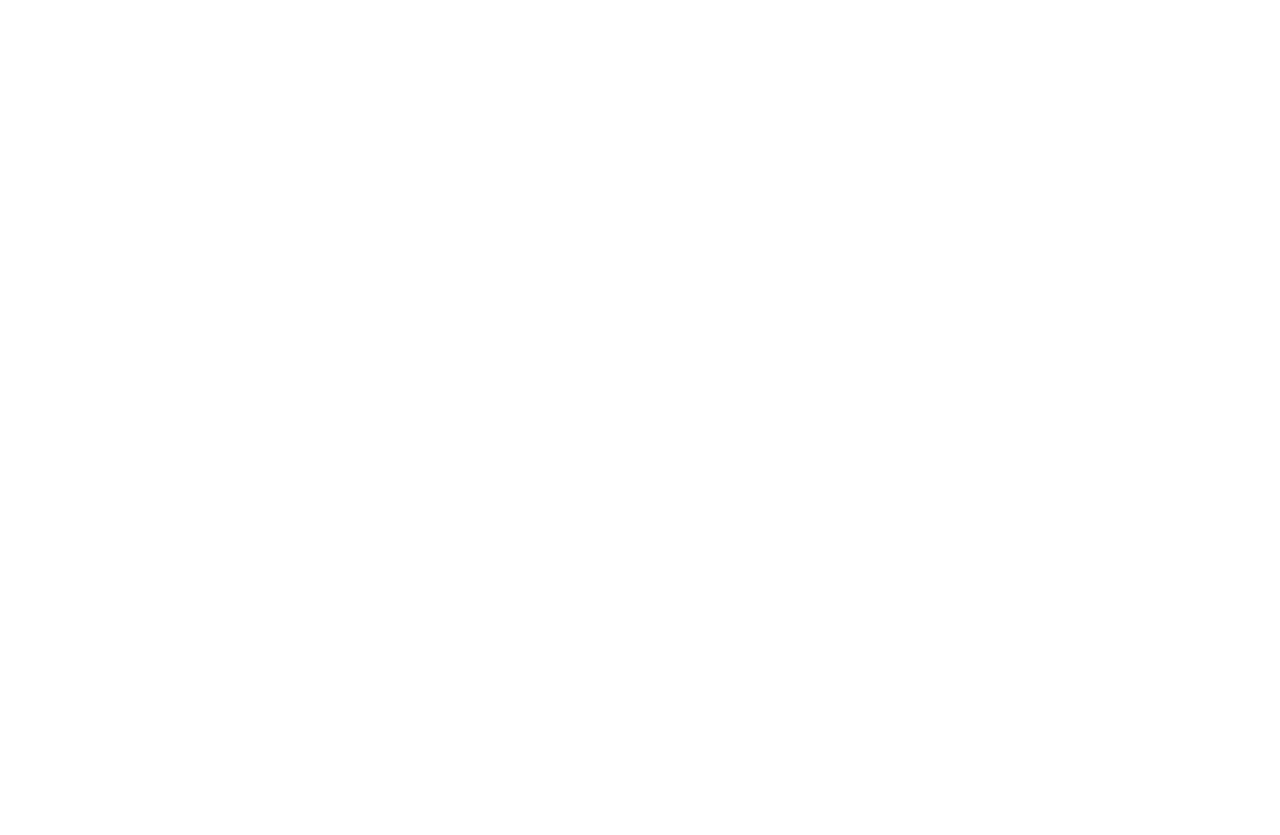
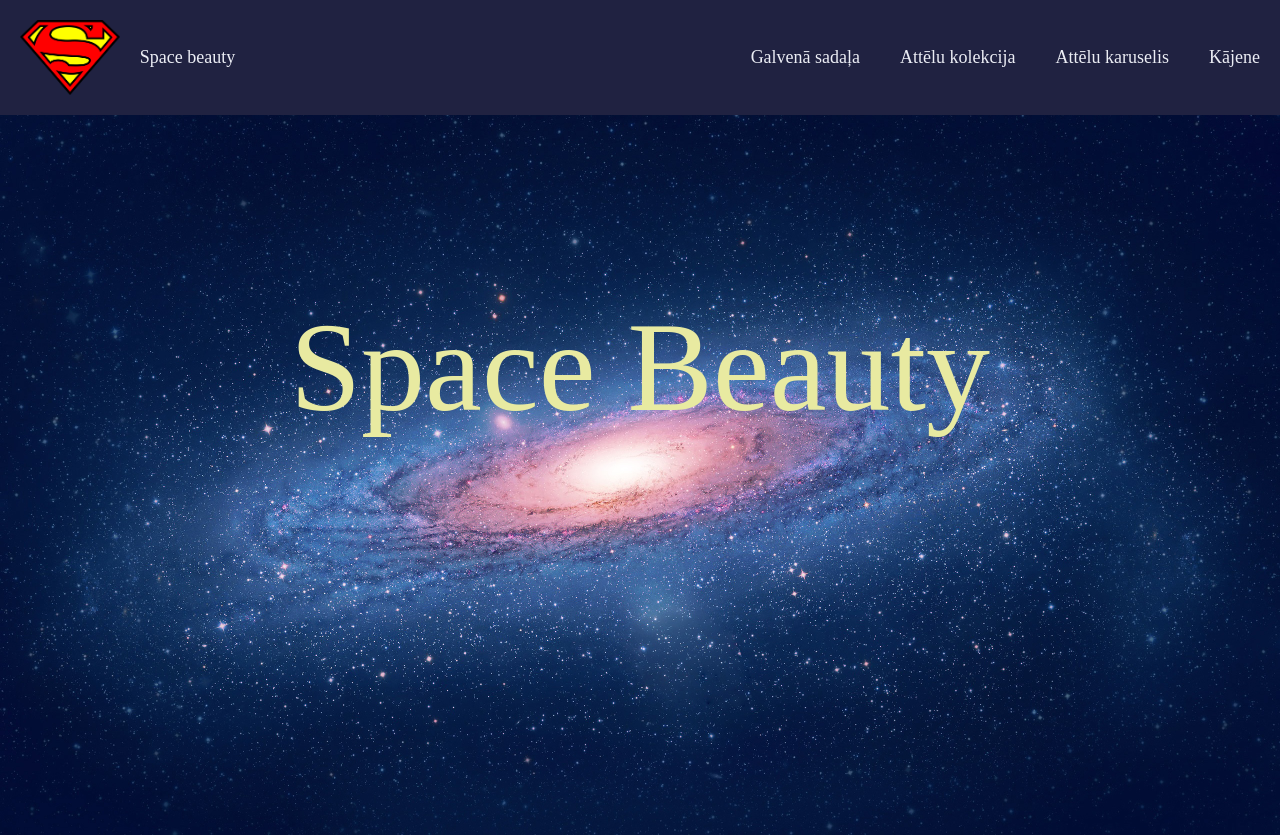
Before and after one commit to mrscienists/Space-beauty, a plain HTML site: page index.html in a window 1280 px wide. Before the commit the page ends 800 px from the top, so only its background shows below. Drawn offline with Linux system fonts and the light colour scheme.

Commit message:
Header (testa) pievienošana kopā ar CSS, kā arī vietnes galvenā attēla pievienošana.

```diff
--- a/css/style.css
+++ b/css/style.css
@@ -0,0 +1,47 @@
+html, body {
+  margin: 0;
+  padding: 0;
+}
+
+.container {
+  display: flex;
+  background-color: #202241;
+  align-items: center;
+  width: auto;
+}
+.container a,
+.container div {
+  margin: 10px;
+  padding: 10px;
+  font-size: 18px;
+  color: #ebedf4;
+}
+.container .logo {
+  display: flex;
+  align-items: center;
+  margin-right: auto;
+}
+
+.mainImage {
+  position: relative;
+  width: 100%;
+  margin: 0;
+  padding: 0;
+}
+
+.mainImage img {
+  width: 100%;
+  display: block;
+}
+
+.TextImage {
+  position: absolute;
+  top: 35%;
+  left: 50%;
+  transform: translate(-50%, -50%);
+  margin: 0;
+  width: 100%;
+  font-size: clamp(2rem, 10vw, 10rem);
+  color: #e8eaa1;
+  text-align: center;
+}
--- a/index.html
+++ b/index.html
@@ -1,11 +1,26 @@
 <!DOCTYPE html>
-<html>
+<html lang="lv">
     <head>
         <meta charset="UTF-8">
         <title>Space-beauty</title>
         <link rel="stylesheet" href="css/style.css">
     </head>
+    <header>
+        <div class="container">
+            <div class="logo">
+                <img src="images/9f485f7551-450.webp" height="75">
+                <div>Space beauty</div>
+            </div>
+            <a>Galvenā sadaļa</a>
+            <a>Attēlu kolekcija</a> <!---ссылки-->
+            <a>Attēlu karuselis</a>
+            <a>Kājene</a>
+        </div>
+    </header>
     <body>
-
+        <div class="mainImage">
+            <img src="images/pictures_originals_2014_Space_Mac_os_x_lion_075412_.jpg" width="100%">
+            <p class="TextImage">Space&nbsp;Beauty</p>
+        </div>
     </body>
 </html>
```
Also changed, not shown: images/9f485f7551-450.webp (added), images/depositphotos_226084972-stock-photo-sirius-brightest-star-seen-earth.jpg (added), images/pictures_originals_2014_Space_Mac_os_x_lion_075412_.jpg (added).
